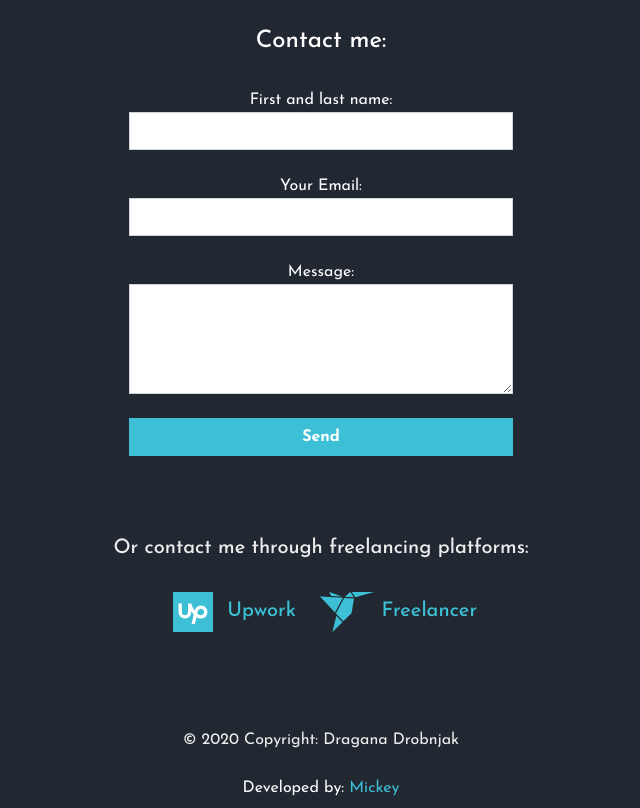
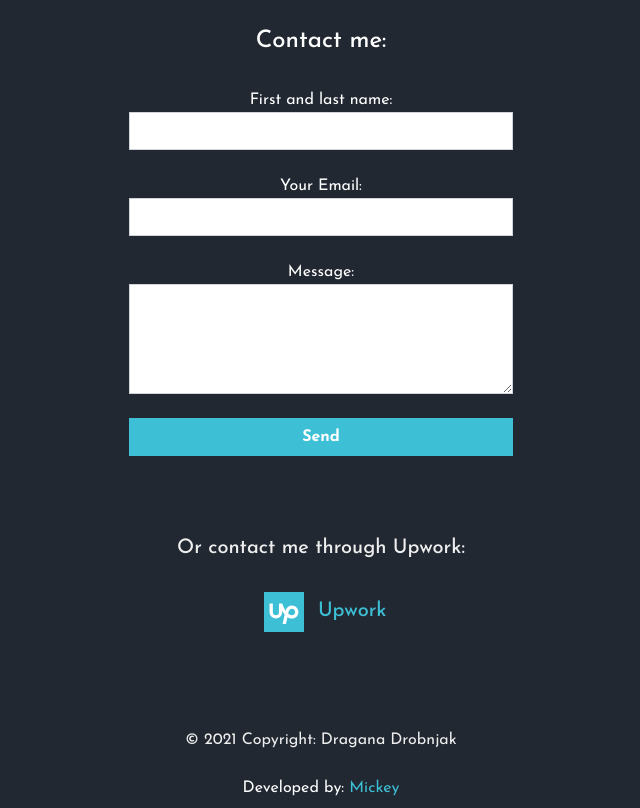
Before and after one commit to Daidelos/Copywriter-Portfolio, a website: page index.html in a window 1280 px wide. Shown: the part 6695-7503 px from the top of the page, without its empty margins (319-959 px from the left). Drawn offline with nearby package versions, Linux system fonts and the light colour scheme.

Commit message:
Update index.html

```diff
--- a/index.html
+++ b/index.html
@@ -690,12 +690,11 @@
       <div class=" row footer-contact d-flex justify-content-center align-items-center">
 
         <div class="container m-5 pt-3 h5">
-          <span class="platforms text-light">Or contact me through freelancing platforms:
+          <span class="platforms text-light">Or contact me through Upwork:
             <div class="row justify-content-center align-items-center m-3">
               <a href="https://www.upwork.com/freelancers/~019a9cf712ef5381e3" target="_blank"
                 class="platform-text m-2"><img class="platform-logo" src="img/upwork-tile.svg" alt=""> Upwork</a>
-              <a href="https://www.freelancer.com/u/draganastoji" target="_blank" class="m-2 platform-text"><img
-                  class="platform-logo" src="img/freelancer-icon.svg" alt="">Freelancer</a></div>
+            </div>
 
         </div>
         </span>
@@ -710,7 +709,7 @@
 
       <!-- Copyright and developed by -->
       <div class="footer__bottom">
-        <div class="footer-copyright text-center text-light py-3 ">© 2020 Copyright: Dragana Drobnjak</div>
+        <div class="footer-copyright text-center text-light py-3 ">© 2021 Copyright: Dragana Drobnjak</div>
         <div class="footer--devby">
           <p class="text-white p-2 m-0">Developed by: <a href="https://mickeydev.com" target="_blank">Mickey</a></p>
         </div>
```
